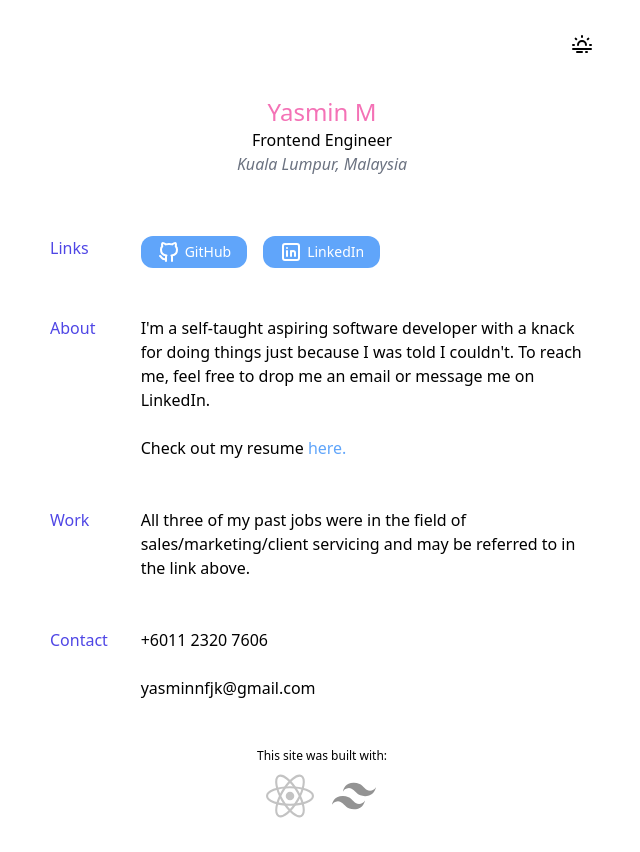
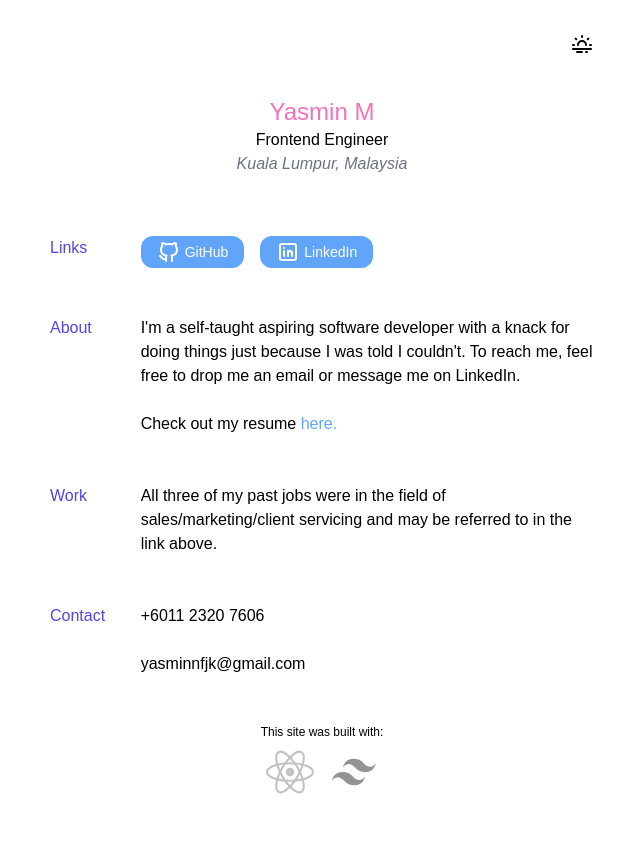
Before and after one commit to yasminlovesit/portfolio, a React (Create React App) app: page / in a window 1280 px wide. Shown: the whole page, without its empty margins (318-958 px from the left). After the commit the page ends 828 px from the top, so only its background shows below. Built offline with nearby package versions, Linux system fonts and the light colour scheme.

Commit message:
font update

```diff
--- a/src/App.js
+++ b/src/App.js
@@ -1,6 +1,7 @@
 import { IconSunset2, IconBrandGithub, IconBrandLinkedin } from "@tabler/icons";
 import { useState } from "react";
 import Pdf from '../src/yasmincv copy.pdf';
+import './index.css';
 
 const technologies = [
   {
--- a/src/index.css
+++ b/src/index.css
@@ -1,3 +1,7 @@
 @tailwind base;
 @tailwind components;
 @tailwind utilities;
+
+body, html {
+    font-family: 'PT Sans', sans-serif;;
+}
```
